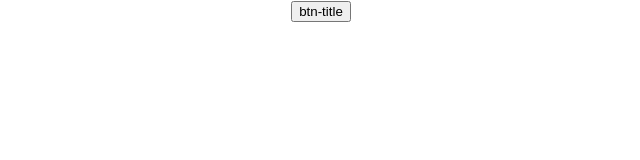
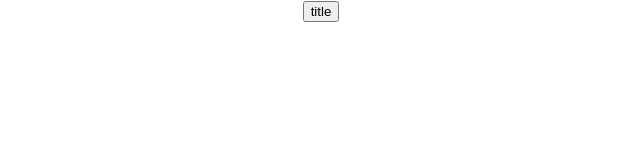
Before and after one commit to DmitriyFilimonov/react-ga-npm-2, a React (Create React App) app: page / in a window 1280 px wide. Shown: the top 160 px of the page, without its empty margins (319-959 px from the left). Built offline with nearby package versions, Linux system fonts and the light colour scheme.

Commit message:
event handler extending approach

```diff
--- a/src/App.tsx
+++ b/src/App.tsx
@@ -1,3 +1,5 @@
+import React from 'react';
+import logo from './logo.svg';
 import './App.css';
 import { WrappedButton } from './components/button/MyButton';
 
@@ -5,7 +7,8 @@ function App() {
   return (
     <div className="App">
       <WrappedButton
-        title={'btn-title'}
+        title={'title'}
+        onClick={()=>alert('action')}
       />
     </div>
   );
--- a/src/components/button/MyButton.tsx
+++ b/src/components/button/MyButton.tsx
@@ -1,18 +1,20 @@
 import { EventsForTrackers, EXAMPLE_EVENT_ONE } from "../../events/events";
-import TrackerWrapper from "../tracker-wrapper/TrackerWrapper"
+import TrackerWrapper from "../tracker-wrapper/TrackerWrapper";
 
 export interface MyChildrenProps {
     title: string;
+    onClick: any;
 }
 
-const MyButton = ({title}: MyChildrenProps) => {
+export const MyButton: React.FC<MyChildrenProps> = ({ title, onClick: myOnClick }) => {
+    const innerOnClick = myOnClick
     return (
         <button
-            onClick={() => alert('action')}
+            onClick={() => innerOnClick()}
         >
             {title}
         </button>
     )
 }
 
-export const WrappedButton = TrackerWrapper(EventsForTrackers[EXAMPLE_EVENT_ONE],  MyButton);
+export const WrappedButton = TrackerWrapper(EventsForTrackers[EXAMPLE_EVENT_ONE], MyButton);
--- a/src/components/tracker-wrapper/TrackerWrapper.tsx
+++ b/src/components/tracker-wrapper/TrackerWrapper.tsx
@@ -2,8 +2,6 @@ import React from 'react';
 import { ReactGA } from '../../react-ga-dummy/react-ga-dummy';
 import { GAEventType, TrackerEventType } from '../../types/types';
 import { MyChildrenProps } from '../button/MyButton';
-
-
 
 const TrackerWrapper = (
     dataForTrackers: TrackerEventType[],
@@ -19,10 +17,16 @@ const TrackerWrapper = (
         })
     }
 
-    return (props: MyChildrenProps) =>
-        <div onClick={() => clickHandlerFromTrackerContext(dataForTrackers)}>
-            <Children {...props} />
-        </div>
+    return (props: MyChildrenProps) => {
+        const newProps = {
+            ...props,
+            onClick: () => {
+                props.onClick()
+                clickHandlerFromTrackerContext(dataForTrackers)
+            }
+        }
+        return <Children {...newProps} />
+    }
 }
 
 export default TrackerWrapper;
--- a/src/events/events.ts
+++ b/src/events/events.ts
@@ -16,5 +16,5 @@ export const EventsForTrackers: { [eventName: string]: TrackerEventType[] } = {
         name: 'anyValue',
         type: 'anyValue',
         conditions: [],
-    }]
-}
+    },]
+};
```
